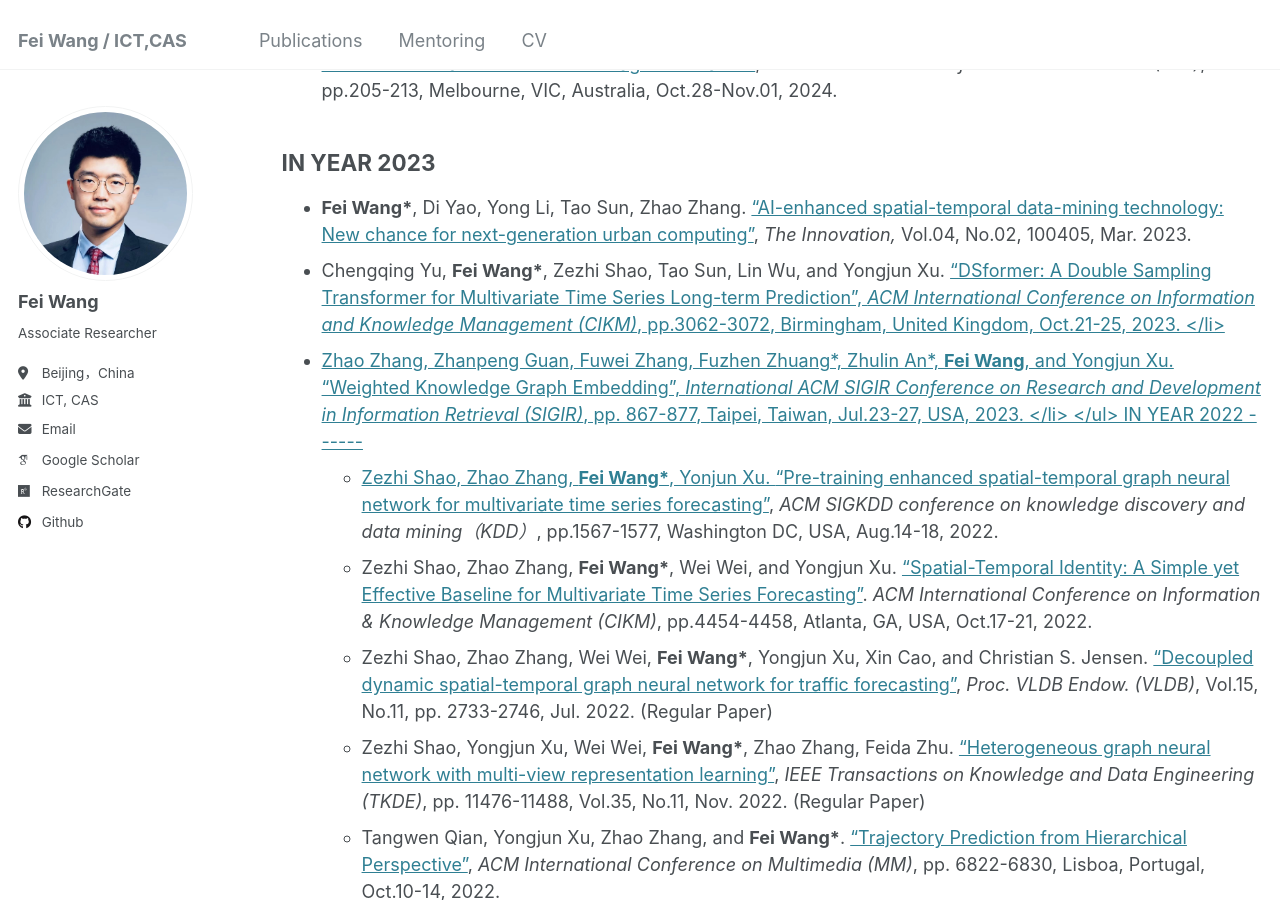
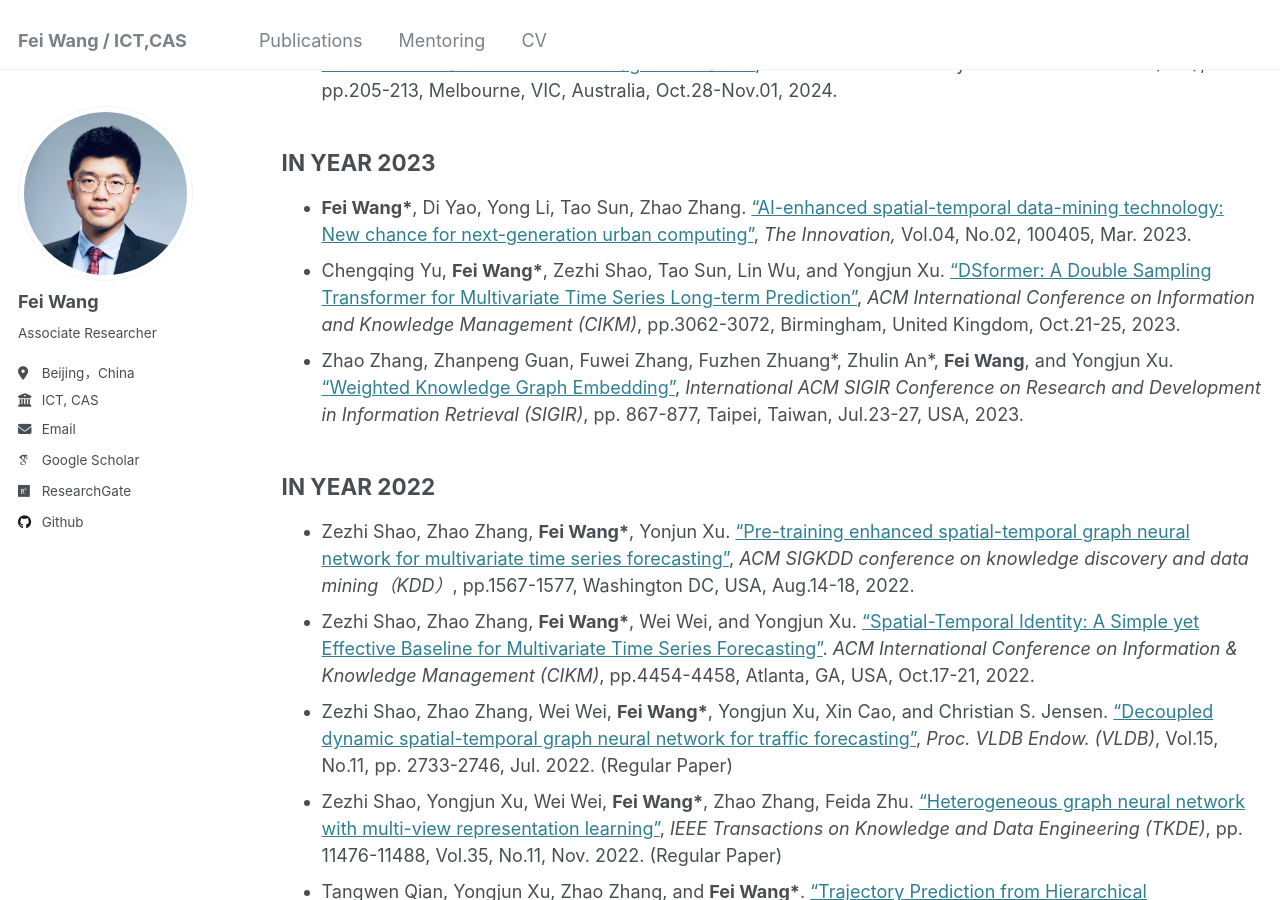
Before and after one commit to finleywang/GestaltCogTeam.github.io, a Jekyll site: the page built from publications.md, in a window 1280 px wide and 900 px high, scrolled down 588 px. Built offline with Jekyll 4.4.1, drawn with Linux system fonts in a browser that asks for light colours; some web fonts are replaced.

```diff
--- a/publications.md
+++ b/publications.md
@@ -30,9 +30,9 @@ IN YEAR 2023
 
 <li><b>Fei Wang*</b>, Di Yao, Yong Li, Tao Sun, Zhao Zhang. <a target='new' href='http://finleywang.github.io/files/2022_Innovation_AI urban computing.pdf'>“AI-enhanced spatial-temporal data-mining technology: New chance for next-generation urban computing”</a>, <i>The Innovation,</i> Vol.04, No.02, 100405, Mar. 2023.    </li>
 
-<li>Chengqing Yu, <b>Fei Wang*</b>, Zezhi Shao, Tao Sun, Lin Wu, and Yongjun Xu. <a target='new' href='http://finleywang.github.io/files/2023_CIKM_DSFormer.pdf'>“DSformer: A Double Sampling Transformer for Multivariate Time Series Long-term Prediction”, <i>ACM International Conference on Information and Knowledge Management (CIKM)</i>, pp.3062-3072, Birmingham, United Kingdom, Oct.21-25, 2023. </li>
+<li>Chengqing Yu, <b>Fei Wang*</b>, Zezhi Shao, Tao Sun, Lin Wu, and Yongjun Xu. <a target='new' href='http://finleywang.github.io/files/2023_CIKM_DSFormer.pdf'>“DSformer: A Double Sampling Transformer for Multivariate Time Series Long-term Prediction”</a>, <i>ACM International Conference on Information and Knowledge Management (CIKM)</i>, pp.3062-3072, Birmingham, United Kingdom, Oct.21-25, 2023. </li>
 
-<li>Zhao Zhang, Zhanpeng Guan, Fuwei Zhang, Fuzhen Zhuang*, Zhulin An*, <b>Fei Wang</b>, and Yongjun Xu. <a target='new' href='http://finleywang.github.io/files/2023_SIGIR.pdf'>“Weighted Knowledge Graph Embedding”, <i>International ACM SIGIR Conference on Research and Development in Information Retrieval (SIGIR)</i>, pp. 867-877, Taipei, Taiwan, Jul.23-27, USA, 2023. </li>
+<li>Zhao Zhang, Zhanpeng Guan, Fuwei Zhang, Fuzhen Zhuang*, Zhulin An*, <b>Fei Wang</b>, and Yongjun Xu. <a target='new' href='http://finleywang.github.io/files/2023_SIGIR.pdf'>“Weighted Knowledge Graph Embedding”</a>, <i>International ACM SIGIR Conference on Research and Development in Information Retrieval (SIGIR)</i>, pp. 867-877, Taipei, Taiwan, Jul.23-27, USA, 2023. </li>
 
 </ul>
 
```
